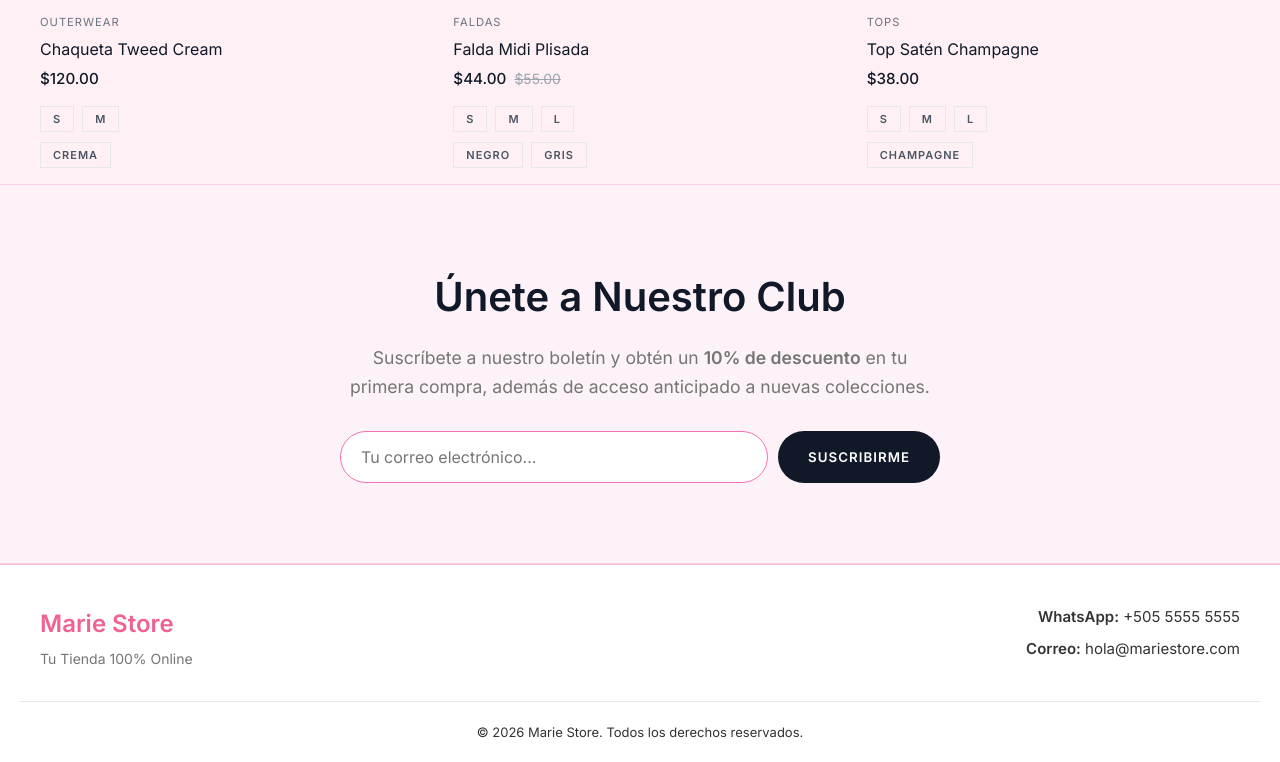
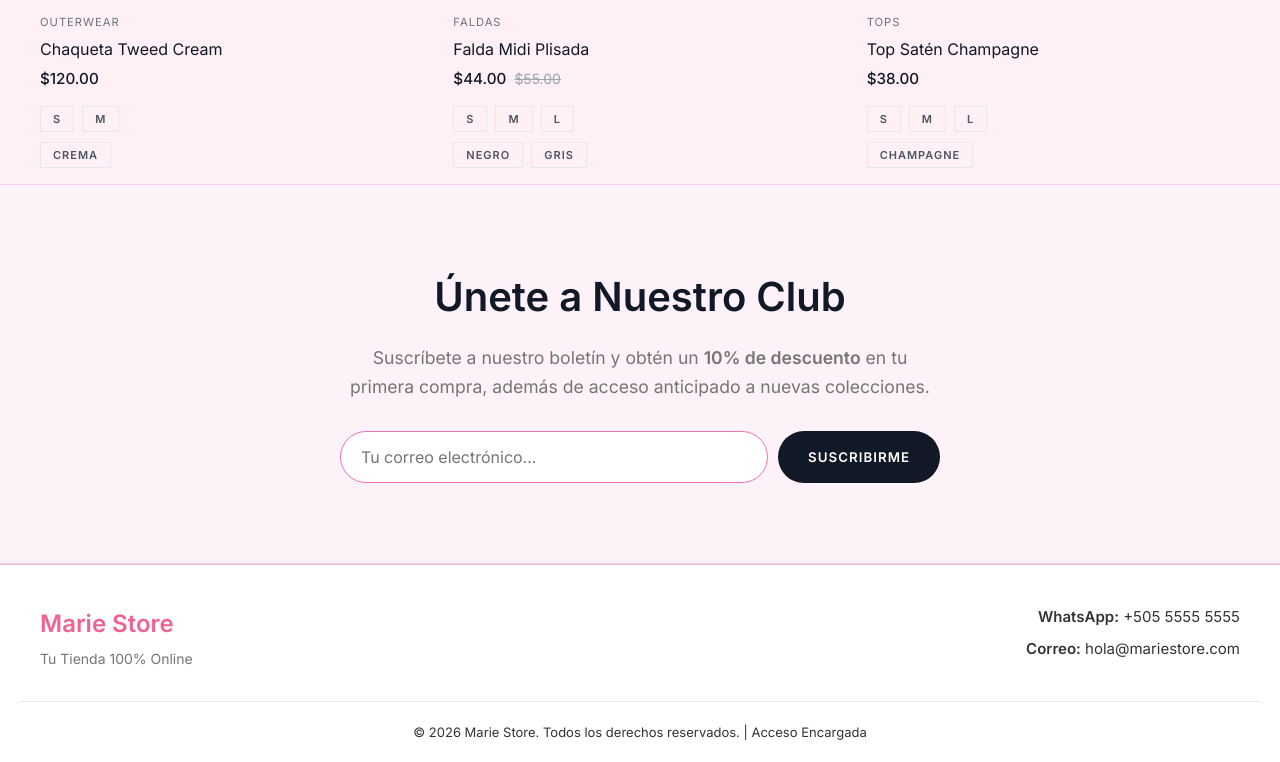
Before and after one commit to mariajoseteran47-bit/marie-store, a React (Vite) app: page / in a window 1280 px wide. Shown: the part 3014-3776 px from the top of the page. Built offline with nearby package versions, Linux system fonts and the light colour scheme; a web font is replaced by a local one.

Commit message:
Use HashRouter and add footer link

```diff
--- a/src/App.jsx
+++ b/src/App.jsx
@@ -1,5 +1,5 @@
 import React from 'react';
-import { BrowserRouter as Router, Routes, Route } from 'react-router-dom';
+import { HashRouter as Router, Routes, Route } from 'react-router-dom';
 import { StoreProvider } from './context/StoreContext';
 import Navbar from './components/Navbar';
 import Cart from './components/Cart';
--- a/src/components/Footer.jsx
+++ b/src/components/Footer.jsx
@@ -1,4 +1,5 @@
 import React from 'react';
+import { Link } from 'react-router-dom';
 
 const Footer = () => {
     return (
@@ -14,7 +15,7 @@ const Footer = () => {
                 </div>
             </div>
             <div style={styles.bottom}>
-                <p>&copy; 2026 Marie Store. Todos los derechos reservados.</p>
+                <p>&copy; 2026 Marie Store. Todos los derechos reservados. | <Link to="/login" style={{ color: 'var(--text-muted)', textDecoration: 'none' }}>Acceso Encargada</Link></p>
             </div>
         </footer>
     );
```
